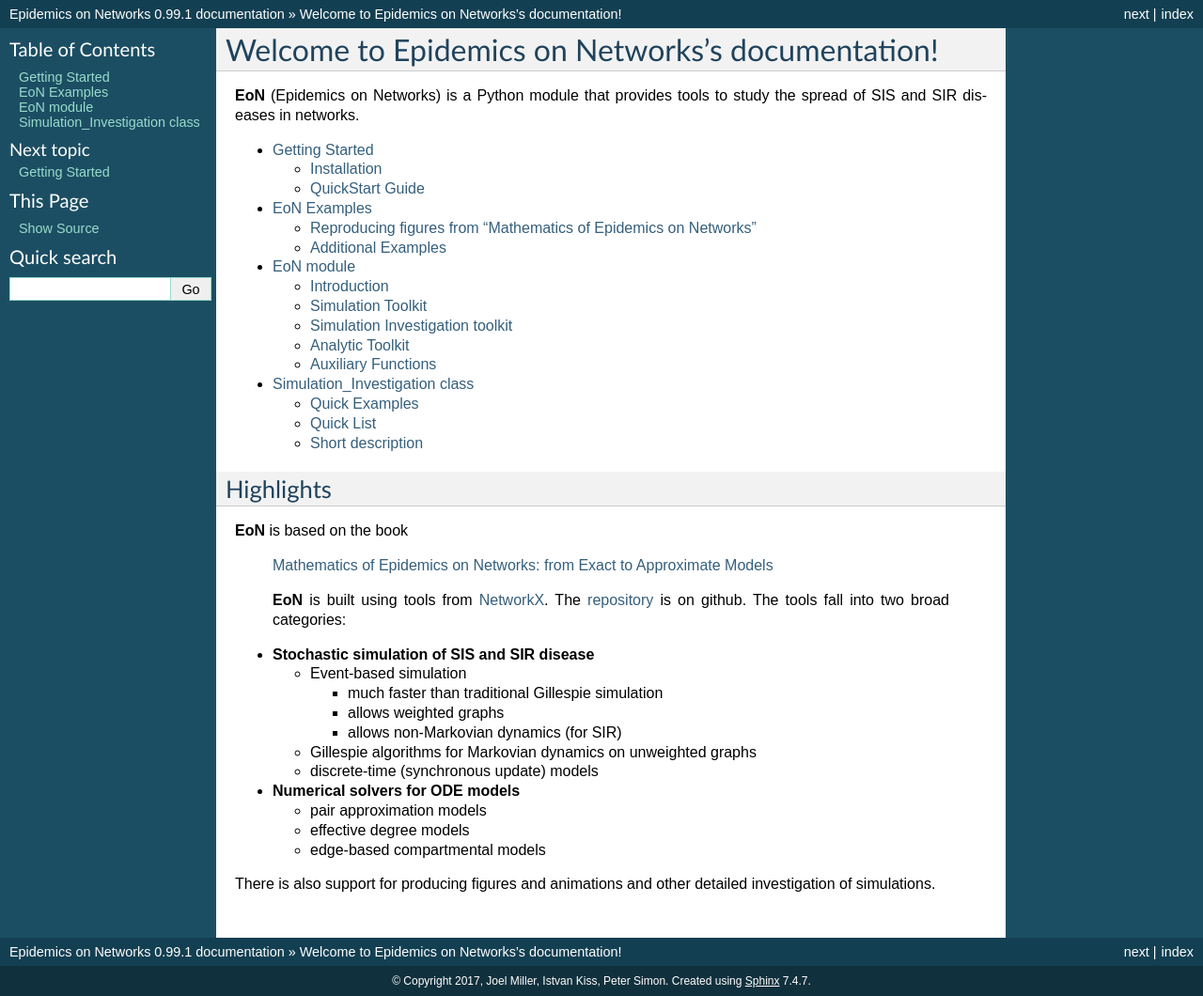
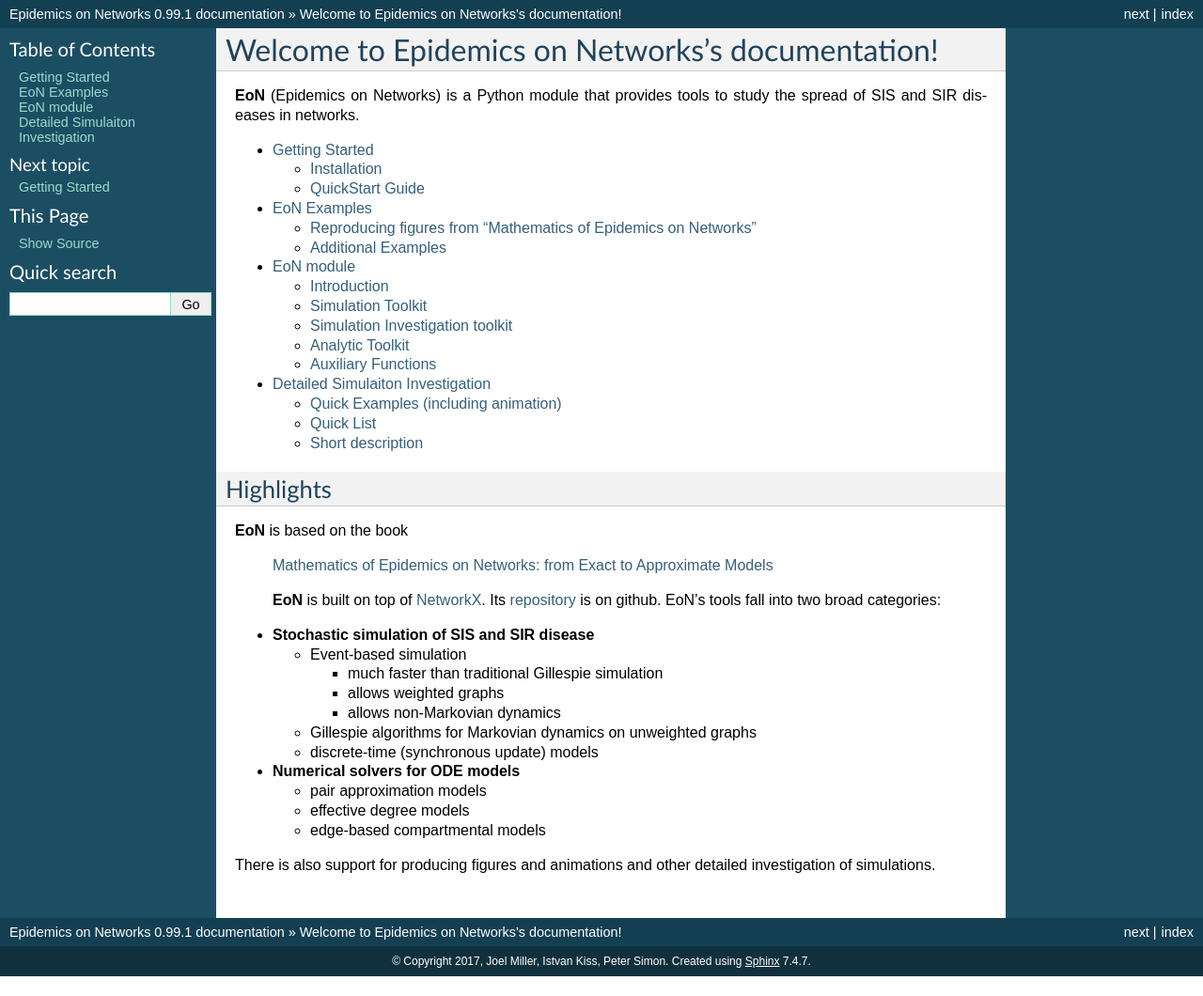
Before and after one commit to springer-math/Mathematics-of-Epidemics-on-Networks, a Sphinx documentation site: the page built from docs/index.rst, in a window 1280 px wide. Shown: the whole page at 94% size. Built offline with Sphinx 7.4.7, drawn with Linux system fonts in a browser that asks for light colours; after the commit the page ends 1039 px from its top, so only the background shows below that.

Commit message:
small updates to documentation.

```diff
--- a/docs/Simulation_Investigation.rst
+++ b/docs/Simulation_Investigation.rst
@@ -1,7 +1,7 @@
 ..  _Simulation_Investigation:
 
-Simulation_Investigation class
-==============================
+Detailed Simulaiton Investigation
+=================================
 
 When EoN performs a simulation with `return_full_data` set to True, it returns
 a Simulation_Investigation object.  At it's core, this has the data about when
@@ -18,8 +18,8 @@ another simulation.
 In general, any of the dynamic simulations will produce a Simulation_Investigation
 object if we pass it `return_full_data = True`.
 
-Quick Examples
-^^^^^^^^^^^^^^
+Quick Examples (including animation)
+^^^^^^^^^^^^^^^^^^^^^^^^^^^^^^^^^^^^
 
 For these examples, we'll take a 100x100 grid of nodes [each node is (i,j)]
 connected to their nearest neighbors.  This isn't the most realistic network,
--- a/docs/index.rst
+++ b/docs/index.rst
@@ -20,8 +20,8 @@ Highlights
 
   `Mathematics of Epidemics on Networks: from Exact to Approximate Models`_
 
-  **EoN** is built using tools from NetworkX_.  The repository_ is on github.
-  The tools fall into two broad categories:
+  **EoN** is built on top of NetworkX_.  Its repository_ is on github.
+  EoN's tools fall into two broad categories:
 
 - **Stochastic simulation of SIS and SIR disease**
 
@@ -29,7 +29,7 @@ Highlights
 
     - much faster than traditional Gillespie simulation
     - allows weighted graphs
-    - allows non-Markovian dynamics (for SIR)
+    - allows non-Markovian dynamics
   - Gillespie algorithms for Markovian dynamics on unweighted graphs
   - discrete-time (synchronous update) models
 - **Numerical solvers for ODE models**
```
Also changed, not shown: docs/EoN.rst (+5 -2 lines), 1 other file.
